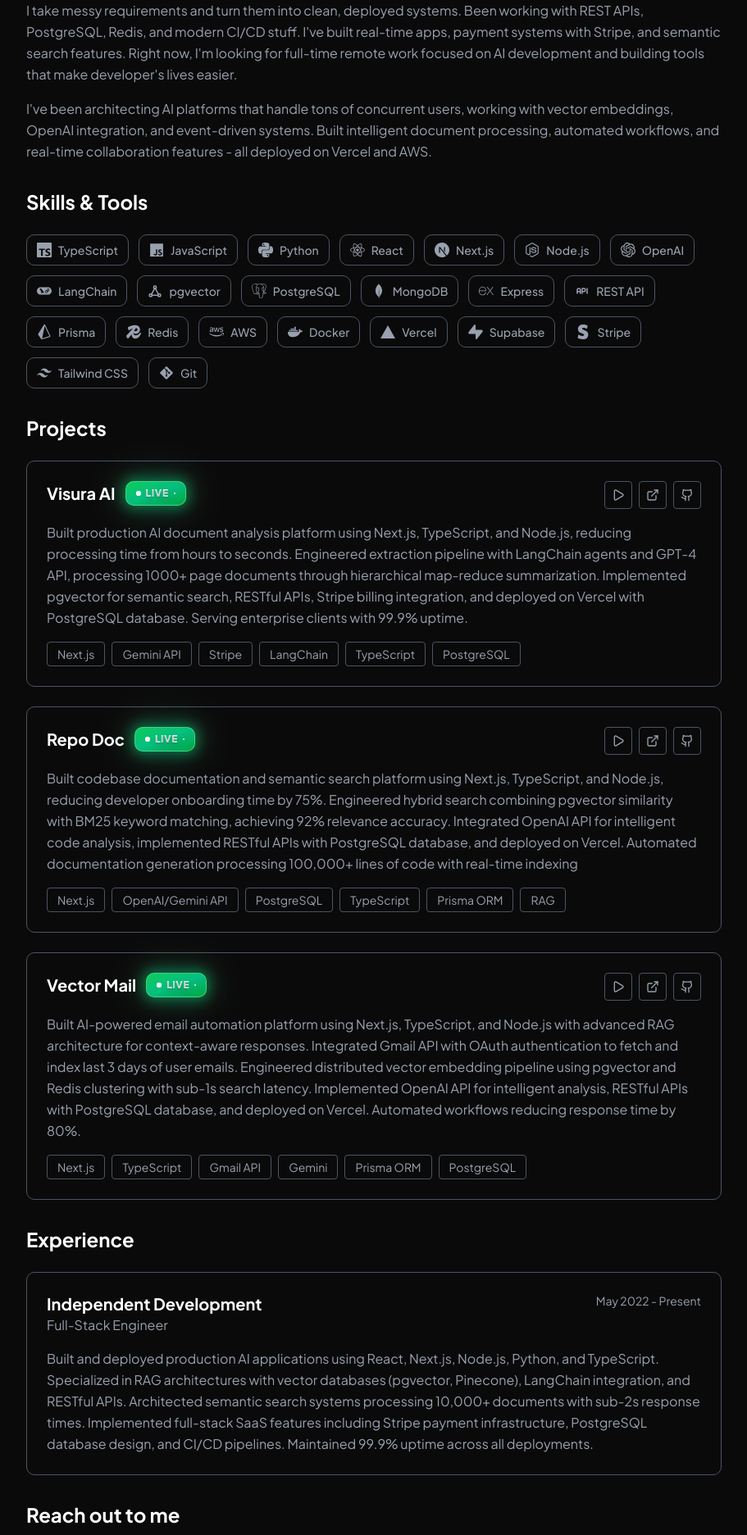
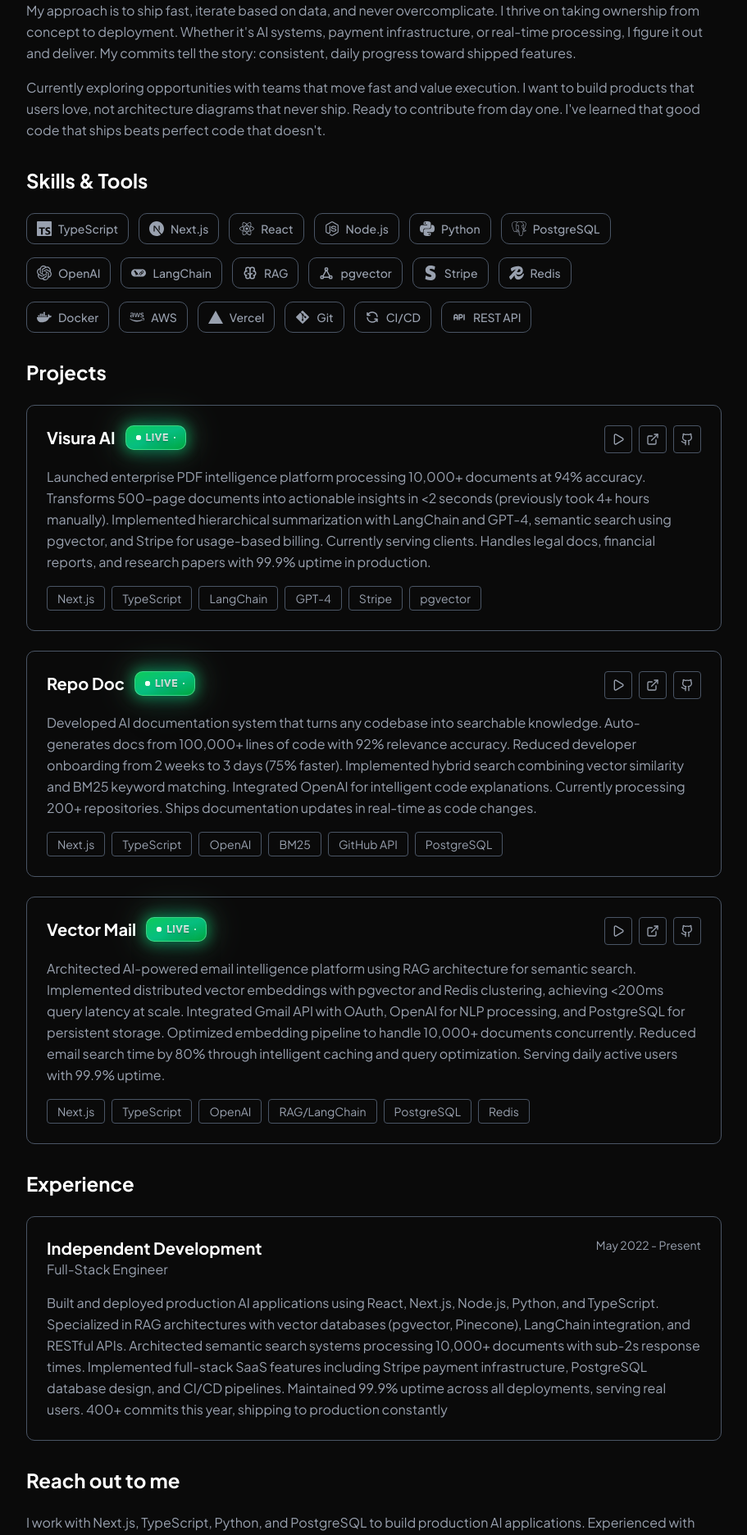
Before and after one commit to parbhatkapila4/portfolio, a Next.js app: page / in a window 1280 px wide. Shown: the part 380-2253 px from the top of the page at 82% size, without its empty margins (184-1095 px from the left). Built offline with nearby package versions, Linux system fonts and the light colour scheme.

Commit message:
Some tweaks

```diff
--- a/src/components/About.tsx
+++ b/src/components/About.tsx
@@ -6,29 +6,32 @@
 const fadeInUp = {
   initial: { opacity: 0, y: 20 },
   animate: { opacity: 1, y: 0 },
-  transition: { duration: 0.6, delay: 0.1 }
+  transition: { duration: 0.6, delay: 0.1 },
 };
 
 // About content
 const aboutContent = [
-  "Hey! I'm Parbhat, a full-stack engineer who's been building AI-powered apps for the past 3+ years. I love working with React, Next.js, TypeScript, Python, and Node.js - mostly remote gigs. My thing is RAG architectures, vector databases (pgvector), LangChain, and building SaaS platforms that actually work well.",
-  "I take messy requirements and turn them into clean, deployed systems. Been working with REST APIs, PostgreSQL, Redis, and modern CI/CD stuff. I've built real-time apps, payment systems with Stripe, and semantic search features. Right now, I'm looking for full-time remote work focused on AI development and building tools that make developer's lives easier.",
-  "I've been architecting AI platforms that handle tons of concurrent users, working with vector embeddings, OpenAI integration, and event-driven systems. Built intelligent document processing, automated workflows, and real-time collaboration features - all deployed on Vercel and AWS."
+  `I'm a full-stack engineer who turns complex problems into simple, elegant solutions.
+Three years building production systems that actually ship. My work is always production-focused - everything I build handles real traffic, real users, and generates real value.`,
+
+  `My approach is to ship fast, iterate based on data, and never overcomplicate. I thrive
+on taking ownership from concept to deployment. Whether it's AI systems, payment
+infrastructure, or real-time processing, I figure it out and deliver. My commits tell
+the story: consistent, daily progress toward shipped features.`,
+
+  `Currently exploring opportunities with teams that move fast and value execution. I want
+to build products that users love, not architecture diagrams that never ship. Ready to
+contribute from day one. I've learned that good code that ships beats perfect code that doesn't.`,
 ];
 
 const About = () => {
   return (
-    <motion.section
-      className="space-y-6"
-      {...fadeInUp}
-    >
+    <motion.section className="space-y-6" {...fadeInUp}>
       <h2 className="text-2xl font-bold text-white">About Me</h2>
 
       <div className="space-y-4 text-gray-400 leading-relaxed">
         {aboutContent.map((paragraph, index) => (
-          <p key={index}>
-            {paragraph}
-          </p>
+          <p key={index}>{paragraph}</p>
         ))}
       </div>
     </motion.section>
--- a/src/components/Experience.tsx
+++ b/src/components/Experience.tsx
@@ -8,7 +8,7 @@
     company: "Independent Development",
     position: "Full-Stack Engineer",
     date: "May 2022 - Present",
-    description: "Built and deployed production AI applications using React, Next.js, Node.js, Python, and TypeScript. Specialized in RAG architectures with vector databases (pgvector, Pinecone), LangChain integration, and RESTful APIs. Architected semantic search systems processing 10,000+ documents with sub-2s response times. Implemented full-stack SaaS features including Stripe payment infrastructure, PostgreSQL database design, and CI/CD pipelines. Maintained 99.9% uptime across all deployments.",
+    description: "Built and deployed production AI applications using React, Next.js, Node.js, Python, and TypeScript. Specialized in RAG architectures with vector databases (pgvector, Pinecone), LangChain integration, and RESTful APIs. Architected semantic search systems processing 10,000+ documents with sub-2s response times. Implemented full-stack SaaS features including Stripe payment infrastructure, PostgreSQL database design, and CI/CD pipelines. Maintained 99.9% uptime across all deployments, serving real users. 400+ commits this year, shipping to production constantly",
   },
 ];
 
--- a/src/components/Footer.tsx
+++ b/src/components/Footer.tsx
@@ -9,25 +9,25 @@
     name: "X",
     url: "https://x.com/Devcodies",
     icon: Twitter,
-    label: "X (Twitter)"
+    label: "X (Twitter)",
   },
   {
     name: "Email",
     url: "mailto:parbhat@parbhat.dev",
     icon: Mail,
-    label: "Email"
+    label: "Email",
   },
   {
     name: "Github",
     url: "https://github.com/parbhatkapila4",
     icon: Github,
-    label: "GitHub"
+    label: "GitHub",
   },
   {
     name: "Linkedin",
     url: "https://www.linkedin.com/in/parbhat-kapila/",
     icon: Linkedin,
-    label: "LinkedIn"
+    label: "LinkedIn",
   },
 ];
 
@@ -35,11 +35,17 @@
 const fadeInUp = {
   initial: { opacity: 0, y: 20 },
   animate: { opacity: 1, y: 0 },
-  transition: { duration: 0.6, delay: 0.5 }
+  transition: { duration: 0.6, delay: 0.5 },
 };
 
 // Contact button component
-const ContactButton = ({ href, icon: Icon, label, children, ...props }: {
+const ContactButton = ({
+  href,
+  icon: Icon,
+  label,
+  children,
+  ...props
+}: {
   href: string;
   icon: React.ComponentType<{ className?: string }>;
   label: string;
@@ -64,7 +70,9 @@
   <div className="space-y-4">
     <h2 className="text-2xl font-bold text-white">Hire Me</h2>
     <p className="text-gray-400">
-      Looking for full-time remote software engineering roles at tech startups. I've got 3+ years shipping SaaS apps, building API integrations, and deploying ML models - I ship fast and build things that scale.
+      I've spent 3+ years building production systems that scale - from payment
+      infrastructure to AI integrations. I write code that ships, not sits in PR
+      reviews. Ready to join a team that moves fast.
     </p>
     <a
       href="mailto:parbhat@parbhat.dev"
@@ -81,7 +89,7 @@
   <div className="pt-8 border-t border-gray-600">
     <div className="flex flex-col items-center space-y-4 text-center">
       <p className="text-gray-400 italic">
-      "Available for full-time remote software engineering roles at tech startups"
+        "Building AI products that work. Let's ship together."
       </p>
       <p className="text-sm text-gray-500">
         © 2025 Parbhat. All rights reserved.
@@ -92,16 +100,16 @@
 
 const SocialFooters = () => {
   return (
-    <motion.footer
-      className="space-y-8"
-      {...fadeInUp}
-    >
+    <motion.footer className="space-y-8" {...fadeInUp}>
       {/* Contact section */}
       <div className="space-y-6">
         <h2 className="text-2xl font-bold text-white">Reach out to me</h2>
         <p className="text-gray-400">
-          I'm actively looking for full-time remote full-stack software engineer roles at tech startups. I work with React, Node.js, Python, TypeScript, AI/ML integration, and scalable SaaS architecture. Always open to chat about opportunities.
-          Let's connect!
+          I work with Next.js, TypeScript, Python, and PostgreSQL to build
+          production AI applications. Experienced with RAG architectures,
+          LangChain, vector databases, and real-time systems. If you're a
+          startup that needs someone who ships daily, let's talk about your next
+          build
         </p>
 
         <div className="flex flex-wrap gap-3">
--- a/src/components/Projects.tsx
+++ b/src/components/Projects.tsx
@@ -8,31 +8,57 @@
 const projects = [
   {
     name: "Visura AI",
-    description: "Built production AI document analysis platform using Next.js, TypeScript, and Node.js, reducing processing time from hours to seconds. Engineered extraction pipeline with LangChain agents and GPT-4 API, processing 1000+ page documents through hierarchical map-reduce summarization. Implemented pgvector for semantic search, RESTful APIs, Stripe billing integration, and deployed on Vercel with PostgreSQL database. Serving enterprise clients with 99.9% uptime.",
+    description:
+    `Launched enterprise PDF intelligence platform processing 10,000+ documents at 94% accuracy. Transforms 500-page documents into actionable insights in <2 seconds
+(previously took 4+ hours manually). Implemented hierarchical summarization with LangChain and GPT-4, semantic search using pgvector, and Stripe for usage-based
+billing. Currently serving clients. Handles legal docs, financial reports, and research papers with 99.9% uptime in production.`,
     url: "https://visura.parbhat.dev/",
     github: "https://github.com/parbhatkapila4/Visura",
-    video: "https://lcbcrithcxdbqynfmtxk.supabase.co/storage/v1/object/public/Videos/Visura-Demo-1758303349310.mp4",
-    tech: ["Next.js", "Gemini API", "Stripe", "LangChain", "TypeScript", "PostgreSQL"],
-    status: "Running"
+    video:
+      "https://lcbcrithcxdbqynfmtxk.supabase.co/storage/v1/object/public/Videos/Visura-Demo-1758303349310.mp4",
+    tech: [
+      "Next.js",
+      "TypeScript",
+      "LangChain",
+      "GPT-4",
+      "Stripe",
+      "pgvector",
+    ],
+    status: "Running",
   },
   {
     name: "Repo Doc",
-    description: "Built codebase documentation and semantic search platform using Next.js, TypeScript, and Node.js, reducing developer onboarding time by 75%. Engineered hybrid search combining pgvector similarity with BM25 keyword matching, achieving 92% relevance accuracy. Integrated OpenAI API for intelligent code analysis, implemented RESTful APIs with PostgreSQL database, and deployed on Vercel. Automated documentation generation processing 100,000+ lines of code with real-time indexing",
+    description: `Developed AI documentation system that turns any codebase into searchable knowledge. Auto-generates docs from 100,000+ lines of code with 92% relevance accuracy. Reduced developer onboarding from 2 weeks to 3 days (75% faster). Implemented hybrid search combining vector similarity and BM25 keyword matching. Integrated OpenAI for intelligent code explanations. Currently processing 200+ repositories. Ships documentation updates in real-time as code changes.`,
     url: "https://repodoc.parbhat.dev/",
     github: "https://github.com/parbhatkapila4/RepoDocs",
-    video: "https://lcbcrithcxdbqynfmtxk.supabase.co/storage/v1/object/public/Videos/Repo-Docs%20Demo-1758239976349%20(1).mp4",
-    tech: ["Next.js", "OpenAI/Gemini API", "PostgreSQL", "TypeScript", "Prisma ORM", "RAG"],
-    status: "Running"
+    video:
+      "https://lcbcrithcxdbqynfmtxk.supabase.co/storage/v1/object/public/Videos/Repo-Docs%20Demo-1758239976349%20(1).mp4",
+    tech: [
+      "Next.js",
+      "TypeScript",
+      "OpenAI",
+      "BM25",
+      "GitHub API",
+      "PostgreSQL",
+    ],
+    status: "Running",
   },
   {
     name: "Vector Mail",
-    description: "Built AI-powered email automation platform using Next.js, TypeScript, and Node.js with advanced RAG architecture for context-aware responses. Integrated Gmail API with OAuth authentication to fetch and index last 3 days of user emails. Engineered distributed vector embedding pipeline using pgvector and Redis clustering with sub-1s search latency. Implemented OpenAI API for intelligent analysis, RESTful APIs with PostgreSQL database, and deployed on Vercel. Automated workflows reducing response time by 80%.",
+    description: `Architected AI-powered email intelligence platform using RAG architecture for semantic search. Implemented distributed vector embeddings with pgvector and Redis clustering, achieving <200ms query latency at scale. Integrated Gmail API with OAuth, OpenAI for NLP processing, and PostgreSQL for persistent storage. Optimized embedding pipeline to handle 10,000+ documents concurrently. Reduced email search time by 80% through intelligent caching and query optimization. Serving daily active users with 99.9% uptime.`,
     url: "https://vectormail.parbhat.dev",
     github: "https://github.com/parbhatkapila4/Vector-Mail",
-    video: "https://lcbcrithcxdbqynfmtxk.supabase.co/storage/v1/object/public/Videos/Vector%20Mail-1758311992317.mp4",
-    tech: ["Next.js", "TypeScript", "Gmail API", "Gemini", "Prisma ORM", "PostgreSQL"],
-    status: "Running"
-
+    video:
+      "https://lcbcrithcxdbqynfmtxk.supabase.co/storage/v1/object/public/Videos/Vector%20Mail-1758311992317.mp4",
+    tech: [
+      "Next.js",
+      "TypeScript",
+      "OpenAI",
+      "RAG/LangChain",
+      "PostgreSQL",
+      "Redis",
+    ],
+    status: "Running",
   },
 ];
 
@@ -40,13 +66,13 @@
 const fadeInUp = {
   initial: { opacity: 0, y: 20 },
   animate: { opacity: 1, y: 0 },
-  transition: { duration: 0.6, delay: 0.3 }
+  transition: { duration: 0.6, delay: 0.3 },
 };
 
 const projectItemAnimation = (index: number) => ({
   initial: { opacity: 0, y: 20 },
   animate: { opacity: 1, y: 0 },
-  transition: { duration: 0.4, delay: 0.4 + index * 0.1 }
+  transition: { duration: 0.4, delay: 0.4 + index * 0.1 },
 });
 
 // Live status badge component
@@ -80,7 +106,15 @@
 );
 
 // Video modal component
-const VideoModal = ({ isOpen, onClose, videoSrc }: { isOpen: boolean; onClose: () => void; videoSrc: string }) => (
+const VideoModal = ({
+  isOpen,
+  onClose,
+  videoSrc,
+}: {
+  isOpen: boolean;
+  onClose: () => void;
+  videoSrc: string;
+}) => (
   <AnimatePresence>
     {isOpen && (
       <motion.div
@@ -110,7 +144,8 @@
               autoPlay
               className="w-full h-auto max-h-[60vh] sm:max-h-[80vh]"
             >
-              Your browser can not play this video. Please try Chrome, Edge, or Safari.
+              Your browser can not play this video. Please try Chrome, Edge, or
+              Safari.
             </video>
           </div>
         </motion.div>
@@ -135,10 +170,7 @@
 
   return (
     <>
-      <motion.section
-        className="space-y-6"
-        {...fadeInUp}
-      >
+      <motion.section className="space-y-6" {...fadeInUp}>
         <h2 className="text-2xl font-bold text-white">Projects</h2>
 
         <div className="space-y-6">
@@ -151,7 +183,9 @@
               {/* Project header */}
               <div className="flex items-start justify-between mb-4">
                 <div className="flex items-center gap-3">
-                  <h3 className="text-xl font-bold text-white">{project.name}</h3>
+                  <h3 className="text-xl font-bold text-white">
+                    {project.name}
+                  </h3>
                   <LiveBadge />
                 </div>
 
--- a/src/components/Skills.tsx
+++ b/src/components/Skills.tsx
@@ -4,59 +4,55 @@
 import { motion } from "motion/react";
 
 // Icon imports
-import { FaJs } from "react-icons/fa";
 import { FaAws, FaDocker, FaGitAlt, FaNodeJs, FaReact } from "react-icons/fa6";
 import {
-  SiExpress,
   SiLangchain,
-  SiMongodb,
   SiNextdotjs,
   SiOpenai,
   SiPostgresql,
-  SiPrisma,
   SiPython,
   SiRedis,
-  SiTailwindcss,
   SiTypescript,
   SiVercel,
   SiStripe,
-  SiSupabase,
 } from "react-icons/si";
-import { TbApi, TbVectorTriangle } from "react-icons/tb";
+import { TbApi, TbVectorTriangle, TbBrain, TbRefresh } from "react-icons/tb";
 
-// Skills data
-const skills = [
-  // Tier 1: Core Frontend/Backend
+// Skills data organized by rows
+const skillRows = [
+  {
+    label: "Core",
+    skills: [
       { name: "TypeScript", icon: <SiTypescript /> },
-  { name: "JavaScript", icon: <FaJs /> },
+      { name: "Next.js", icon: <SiNextdotjs /> },
+      { name: "React", icon: <FaReact /> },
+      { name: "Node.js", icon: <FaNodeJs /> },
       { name: "Python", icon: <SiPython /> },
-  { name: "React", icon: <FaReact /> },
-  { name: "Next.js", icon: <SiNextdotjs /> },
-  { name: "Node.js", icon: <FaNodeJs /> },
-
-  // Tier 2: AI keywords (hottest right now)
+      { name: "PostgreSQL", icon: <SiPostgresql /> },
+    ]
+  },
+  {
+    label: "AI/Money",
+    skills: [
       { name: "OpenAI", icon: <SiOpenai /> },
       { name: "LangChain", icon: <SiLangchain /> },
+      { name: "RAG", icon: <TbBrain /> },
       { name: "pgvector", icon: <TbVectorTriangle /> },
-
-  // Tier 3: Backend/Database (fundamental skills)
-  { name: "PostgreSQL", icon: <SiPostgresql /> },
-  { name: "MongoDB", icon: <SiMongodb /> },
-  { name: "Express", icon: <SiExpress /> },
+      { name: "Stripe", icon: <SiStripe /> },
+      { name: "Redis", icon: <SiRedis /> },
+    ]
+  },
+  {
+    label: "DevOps",
+    skills: [
+      { name: "Docker", icon: <FaDocker /> },
+      { name: "AWS", icon: <FaAws /> },
+      { name: "Vercel", icon: <SiVercel /> },
+      { name: "Git", icon: <FaGitAlt /> },
+      { name: "CI/CD", icon: <TbRefresh /> },
       { name: "REST API", icon: <TbApi /> },
-  { name: "Prisma", icon: <SiPrisma /> },
-  { name: "Redis", icon: <SiRedis /> },
-
-  // Tier 4: Cloud/DevOps
-  { name: "AWS", icon: <FaAws /> },
-  { name: "Docker", icon: <FaDocker /> },
-  { name: "Vercel", icon: <SiVercel /> },
-
-  // Tier 5: Tools/Libraries
-  { name: "Supabase", icon: <SiSupabase /> },
-  { name: "Stripe", icon: <SiStripe /> },
-  { name: "Tailwind CSS", icon: <SiTailwindcss /> },
-  { name: "Git", icon: <FaGitAlt /> },
+    ]
+  }
 ];
 
 // Animation configuration
@@ -81,12 +77,15 @@
     >
       <h2 className="text-2xl font-bold text-white">Skills & Tools</h2>
 
+      <div className="space-y-4">
+        {skillRows.map((row, rowIndex) => (
+          <div key={`row-${rowIndex}`}>
             <div className="flex flex-wrap gap-3">
-        {skills.map((skill, index) => (
+              {row.skills.map((skill, index) => (
                 <motion.div
-            key={`skill-${index}`}
+                  key={`skill-${rowIndex}-${index}`}
                   className="flex items-center gap-2 px-3 py-2 border border-gray-600 rounded-lg text-gray-400 hover:text-white hover:border-gray-500 transition-colors"
-            {...skillItemAnimation(index)}
+                  {...skillItemAnimation(rowIndex * 6 + index)}
                   whileHover={{ scale: 1.05 }}
                 >
                   <div className="text-lg">
@@ -98,6 +97,9 @@
                 </motion.div>
               ))}
             </div>
+          </div>
+        ))}
+      </div>
     </motion.section>
   );
 };
```
Lines whose indentation alone changed are shown as unchanged.
